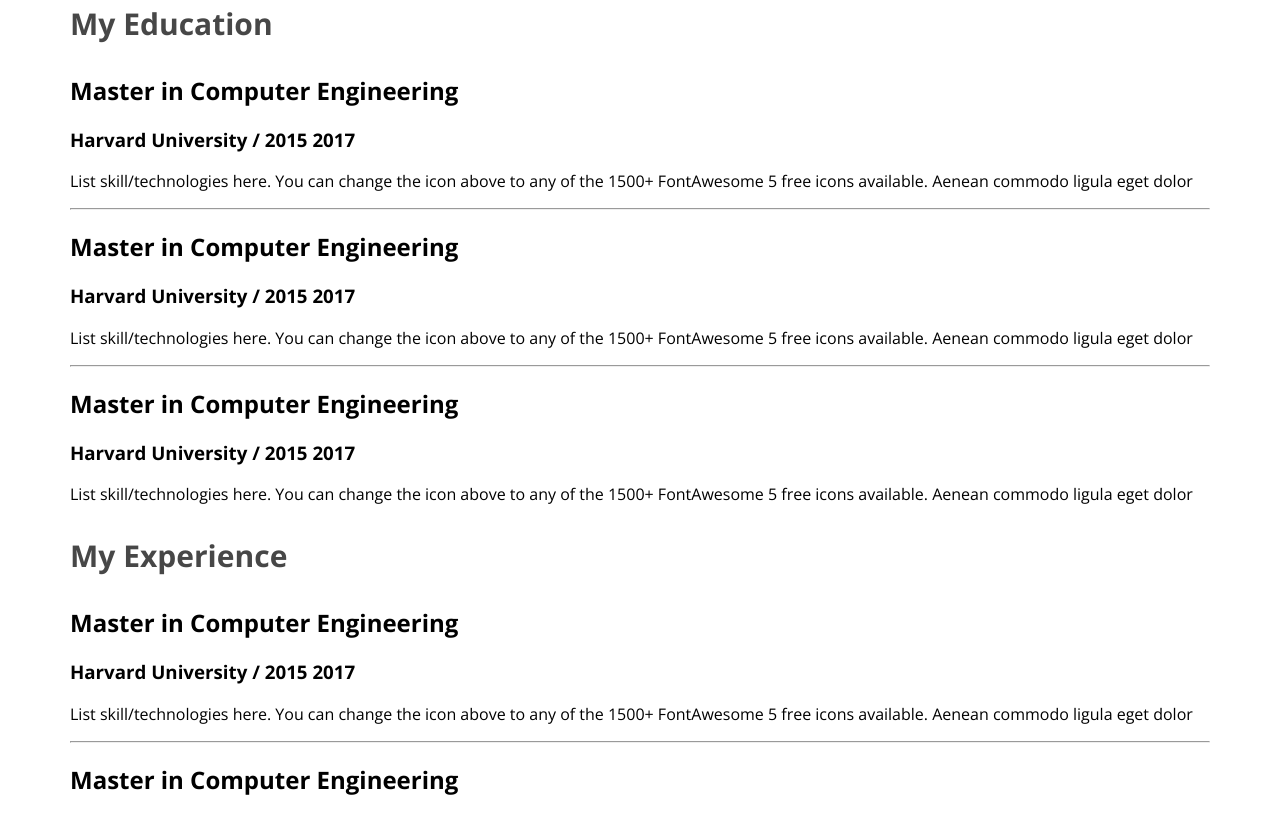
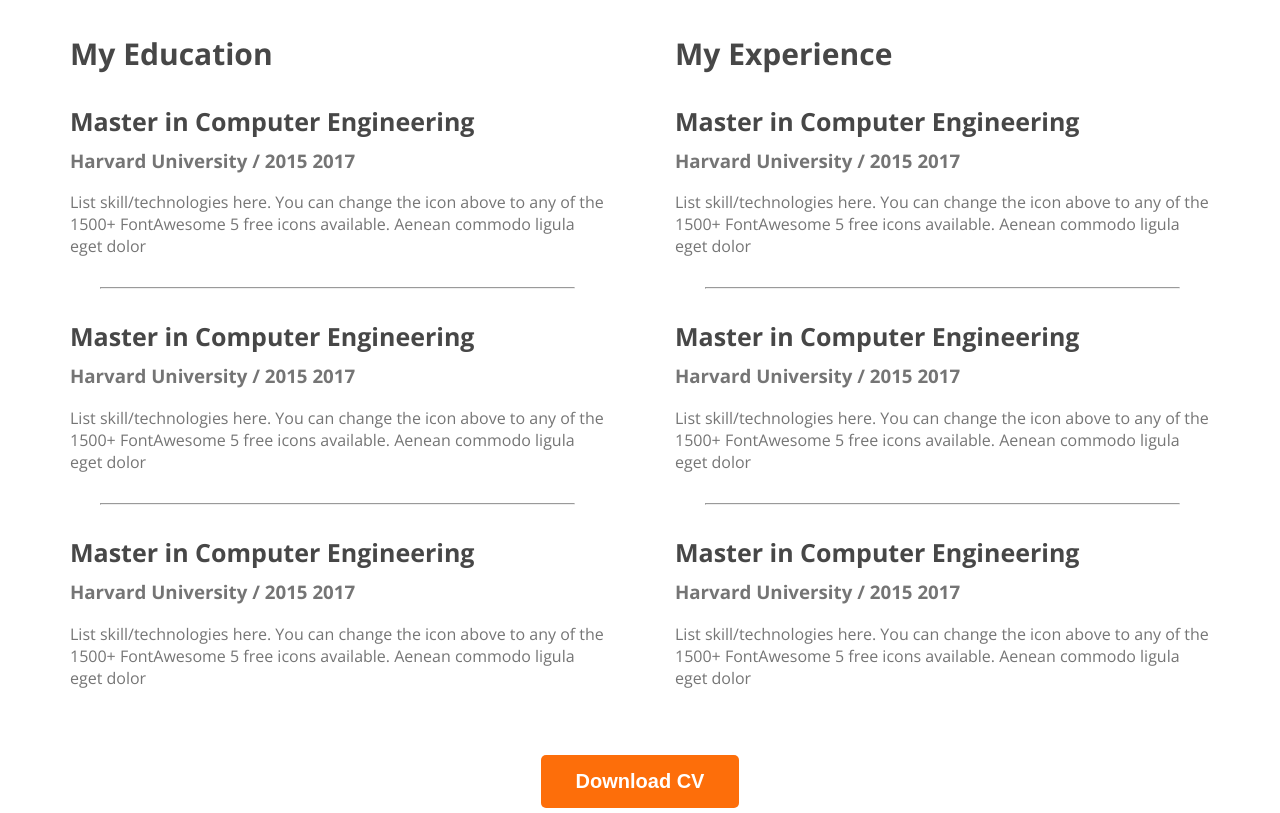
Before and after one commit to ashiqurAlways/web-developer-portfolio, a plain HTML site: page index.html in a window 1280 px wide. Shown: the part 2382-3195 px from the top of the page. Drawn offline with nearby package versions, Linux system fonts and the light colour scheme.

Commit message:
finished the resume section

```diff
--- a/index.html
+++ b/index.html
@@ -97,32 +97,6 @@
                 <!-- .resume-column*2>h3.resue-column-title -->
                 <div class="resume-column">
                     <h3 class="resue-column-title">My Education</h3>
-                </div>
-
-                <div class="resume-item">
-                    <h2 class="resume-item-title">Master in Computer Engineering</h2>
-                    <h3 class="resume-item-institute">Harvard University / 2015 2017</h3>
-                    <p class="resume-item-description">
-                        List skill/technologies here. You can change the icon above to any of the 1500+ FontAwesome 5 free icons available. Aenean commodo ligula eget dolor</p>
-                </div>
-                <hr>
-                <div class="resume-item">
-                    <h2 class="resume-item-title">Master in Computer Engineering</h2>
-                    <h3 class="resume-item-institute">Harvard University / 2015 2017</h3>
-                    <p class="resume-item-description">
-                        List skill/technologies here. You can change the icon above to any of the 1500+ FontAwesome 5 free icons available. Aenean commodo ligula eget dolor</p>
-                </div>
-                <hr>
-                <div class="resume-item">
-                    <h2 class="resume-item-title">Master in Computer Engineering</h2>
-                    <h3 class="resume-item-institute">Harvard University / 2015 2017</h3>
-                    <p class="resume-item-description">
-                        List skill/technologies here. You can change the icon above to any of the 1500+ FontAwesome 5 free icons available. Aenean commodo ligula eget dolor</p>
-                </div>
-
-                <div class="resume-column">
-                    <h3 class="resue-column-title">My Experience</h3>
-                </div>
 
                     <div class="resume-item">
                         <h2 class="resume-item-title">Master in Computer Engineering</h2>
@@ -145,6 +119,35 @@
                             List skill/technologies here. You can change the icon above to any of the 1500+ FontAwesome 5 free icons available. Aenean commodo ligula eget dolor</p>
                     </div>
                 </div>
+
+                <div class="resume-column">
+                    <h3 class="resue-column-title">My Experience</h3>
+                    <div class="resume-item">
+                        <h2 class="resume-item-title">Master in Computer Engineering</h2>
+                        <h3 class="resume-item-institute">Harvard University / 2015 2017</h3>
+                        <p class="resume-item-description">
+                            List skill/technologies here. You can change the icon above to any of the 1500+ FontAwesome 5 free icons available. Aenean commodo ligula eget dolor</p>
+                    </div>
+                    <hr>
+                    <div class="resume-item">
+                        <h2 class="resume-item-title">Master in Computer Engineering</h2>
+                        <h3 class="resume-item-institute">Harvard University / 2015 2017</h3>
+                        <p class="resume-item-description">
+                            List skill/technologies here. You can change the icon above to any of the 1500+ FontAwesome 5 free icons available. Aenean commodo ligula eget dolor</p>
+                    </div>
+                    <hr>
+                    <div class="resume-item">
+                        <h2 class="resume-item-title">Master in Computer Engineering</h2>
+                        <h3 class="resume-item-institute">Harvard University / 2015 2017</h3>
+                        <p class="resume-item-description">
+                            List skill/technologies here. You can change the icon above to any of the 1500+ FontAwesome 5 free icons available. Aenean commodo ligula eget dolor</p>
+                    </div>
+                </div>
+                </div>
+            </div>
+            <div class="download-CV">
+                <button class="btn-primary">Download CV</button>
+            </div>
         </section>
     </main>
 
--- a/styles/portfolio.css
+++ b/styles/portfolio.css
@@ -133,3 +133,26 @@
     font-size: 30px;
     font-weight: 700;
 }
+.resume-container {
+    display: flex;
+    gap: 70px;
+}
+.resume-item-title {
+    color: #474747;
+    font-size: 25px;
+    font-weight: 700;
+    margin-bottom: 10px;
+}
+.resume-item-institute {
+    margin-top: 0;
+}
+.resume-item-institute, .resume-item-description {
+    color: #757575;
+}
+.resume-container hr {
+    margin: 30px;
+}
+.download-CV {
+    text-align: center;
+    margin-top: 50px;
+}
```
Lines whose indentation alone changed are shown as unchanged.
